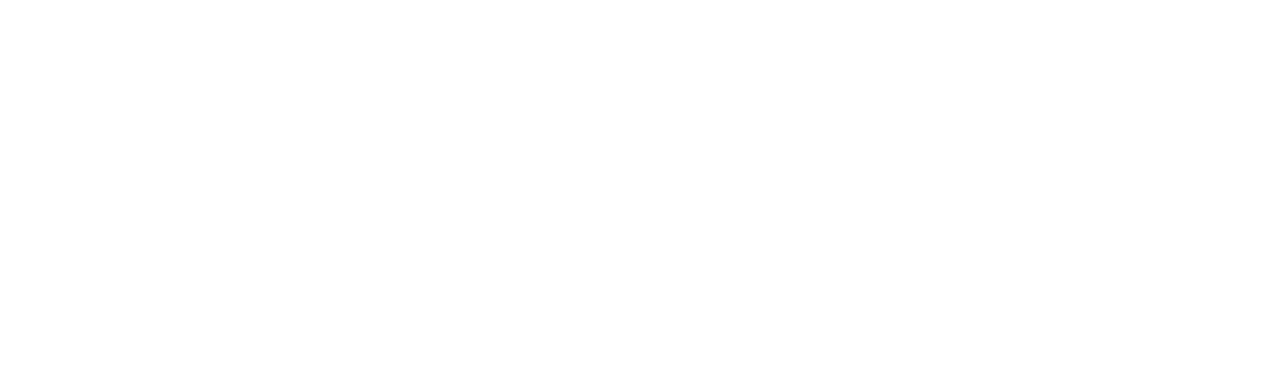
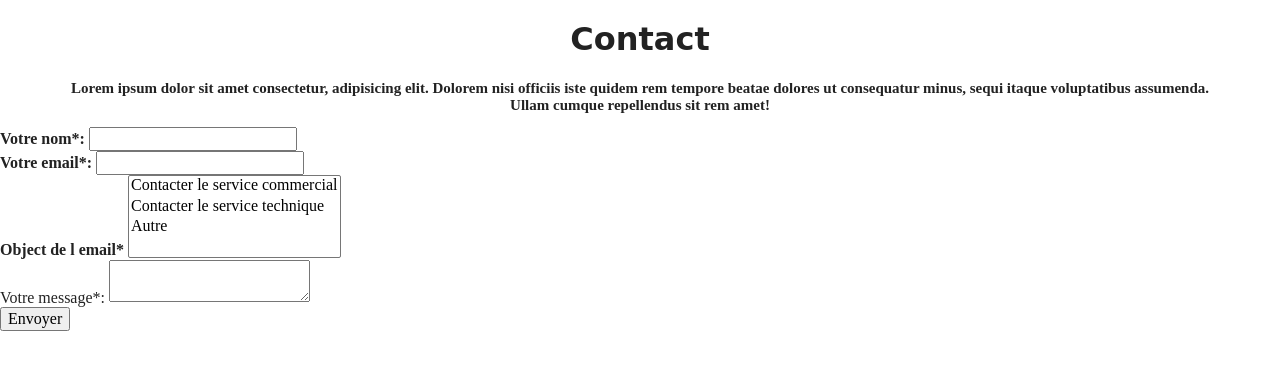
Before and after one commit to Thomas-Dulompont/Brief4-Simplon-DevInte-Val-1, a website built with Parcel: page contact.html in a window 1280 px wide. Built offline with nearby package versions, Linux system fonts and the light colour scheme; a web font is replaced by a local one.

Commit message:
modification

```diff
--- a/contact.html
+++ b/contact.html
@@ -19,7 +19,37 @@
 </head>
 
 <body>
+  <nav>
+  </nav>
 
+  <h1>Contact</h1>
+  <h2>Lorem ipsum dolor sit amet consectetur, adipisicing elit. Dolorem nisi officiis iste quidem rem tempore beatae dolores ut consequatur minus, sequi itaque voluptatibus assumenda. Ullam cumque repellendus sit rem amet!</h2>
+
+  <form class="contact" action="/" method="POST">
+
+        <label for="name"><strong>Votre nom*:</strong></label>
+        <input id="name" name="name" required><br>
+
+
+        <label for="email"><strong>Votre email*:</strong></label>
+        <input id="email" name="email" required><br>
+
+
+        <label for="subject"><strong>Object de l email*</strong></label>
+        <select id="subject" name="subject" required multiple>
+            <option value="1">Contacter le service commercial</option>
+            <option value="2">Contacter le service technique</option>
+            <option value="3">Autre</option>
+        </select><br>
+
+
+        <label for="message">Votre message*:</label>
+        <textarea id="message" name="message" required></textarea><br>
+
+
+        <button type="submit">Envoyer</button>
+
+    </form>
 </body>
 
 </html>
--- /dev/null
+++ b/css/style.css
@@ -0,0 +1,19 @@
+@import url('https://fonts.googleapis.com/css2?family=Italianno&display=swap');
+
+h1{
+    font-family: 'Italianno', cursive;
+    text-align: center;
+    font-size: 55px;
+}
+
+h2{
+    text-align: center;
+    font-size: 15px;
+    margin-left: 65px;
+    margin-right: 65px;
+}
+
+.contact{
+    justify-content: center;
+    border: 65px;
+}
```
